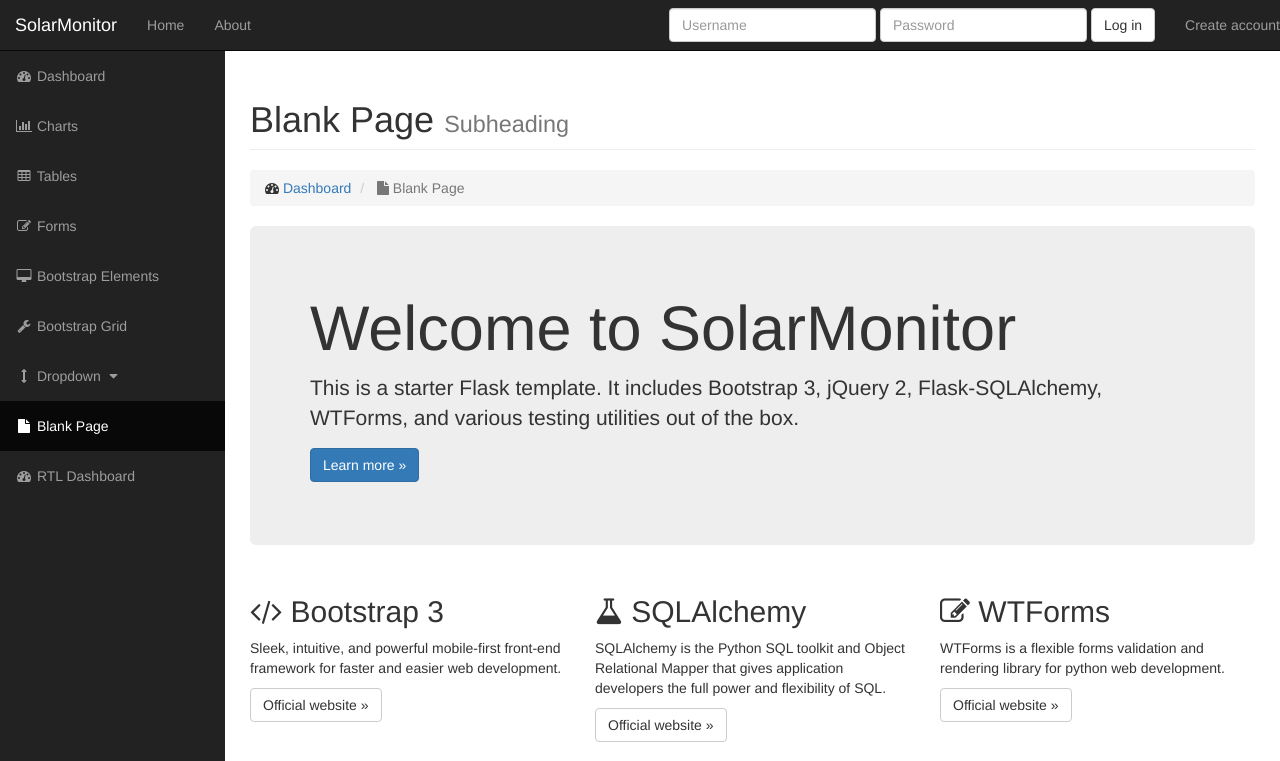
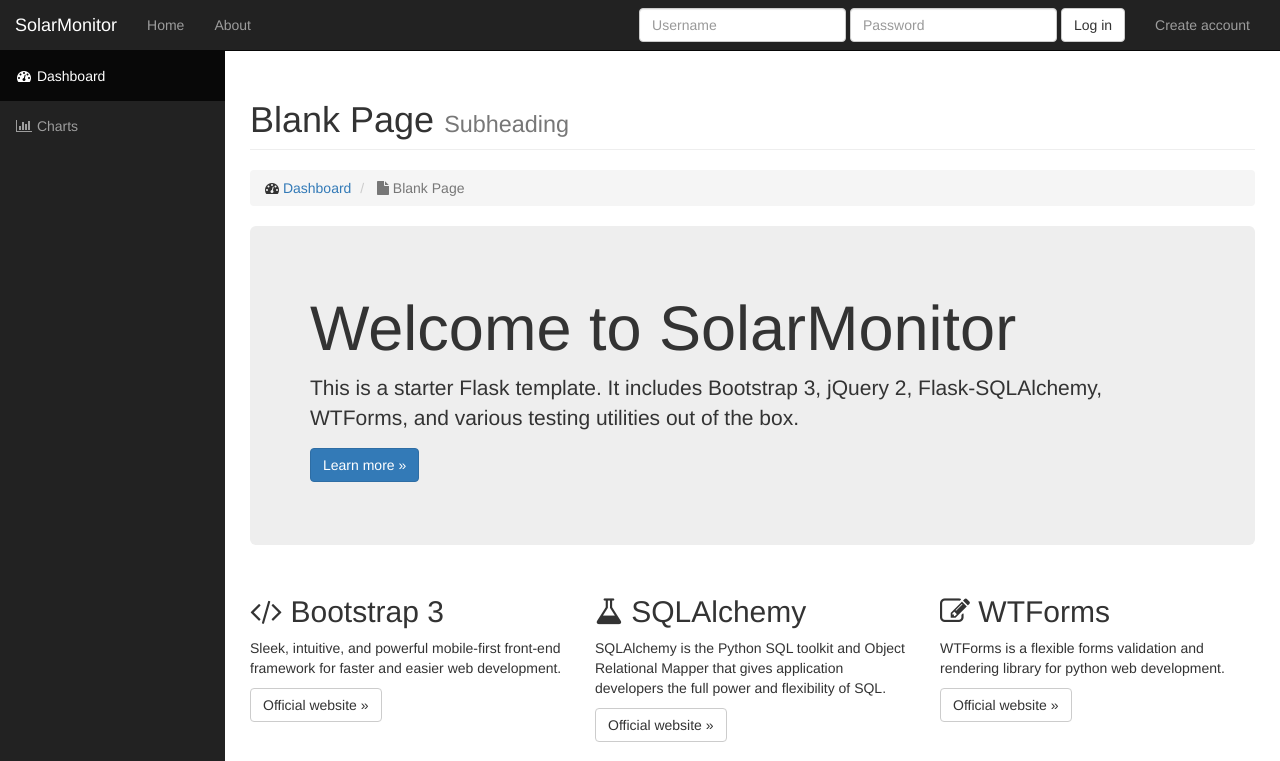
Before and after one commit to rogaha/SolarMonitor, a Flask app: page / in a window 1280 px wide. Shown: the top 761 px of the page. Run offline with Flask 2, Linux system fonts and the light colour scheme; some libraries are stand-ins or nearby versions.

Commit message:
Template Updates

```diff
--- a/solarmonitor/templates/layout.html
+++ b/solarmonitor/templates/layout.html
@@ -66,7 +66,7 @@
               </ul>
               {% elif form %}
               <ul class="nav navbar-nav navbar-right">
-                <li><a href="{{ url_for('public.register') }}">Create account</a></li>
+                <li><a style='padding-right: 45px;' href="{{ url_for('public.register') }}">Create account</a></li>
               </ul>
               <form id="loginForm" method="POST" class="navbar-form form-inline navbar-right" action="/" role="login">
                 {{ login_form.hidden_tag() }}
@@ -82,41 +82,15 @@
             <!-- Sidebar Menu Items - These collapse to the responsive navigation menu on small screens -->
             <div class="collapse navbar-collapse navbar-ex1-collapse">
                 <ul class="nav navbar-nav side-nav">
-                    <li>
+                    <li class="active">
                         <a href="index.html"><i class="fa fa-fw fa-dashboard"></i> Dashboard</a>
                     </li>
                     <li>
                         <a href="charts.html"><i class="fa fa-fw fa-bar-chart-o"></i> Charts</a>
                     </li>
-                    <li>
-                        <a href="tables.html"><i class="fa fa-fw fa-table"></i> Tables</a>
-                    </li>
-                    <li>
-                        <a href="forms.html"><i class="fa fa-fw fa-edit"></i> Forms</a>
-                    </li>
-                    <li>
-                        <a href="bootstrap-elements.html"><i class="fa fa-fw fa-desktop"></i> Bootstrap Elements</a>
-                    </li>
-                    <li>
-                        <a href="bootstrap-grid.html"><i class="fa fa-fw fa-wrench"></i> Bootstrap Grid</a>
-                    </li>
-                    <li>
-                        <a href="javascript:;" data-toggle="collapse" data-target="#demo"><i class="fa fa-fw fa-arrows-v"></i> Dropdown <i class="fa fa-fw fa-caret-down"></i></a>
-                        <ul id="demo" class="collapse">
-                            <li>
-                                <a href="#">Dropdown Item</a>
-                            </li>
-                            <li>
-                                <a href="#">Dropdown Item</a>
-                            </li>
-                        </ul>
-                    </li>
-                    <li class="active">
-                        <a href="blank-page.html"><i class="fa fa-fw fa-file"></i> Blank Page</a>
-                    </li>
-                    <li>
-                        <a href="index-rtl.html"><i class="fa fa-fw fa-dashboard"></i> RTL Dashboard</a>
-                    </li>
+
+
+
                 </ul>
             </div>
             <!-- /.navbar-collapse -->
```
